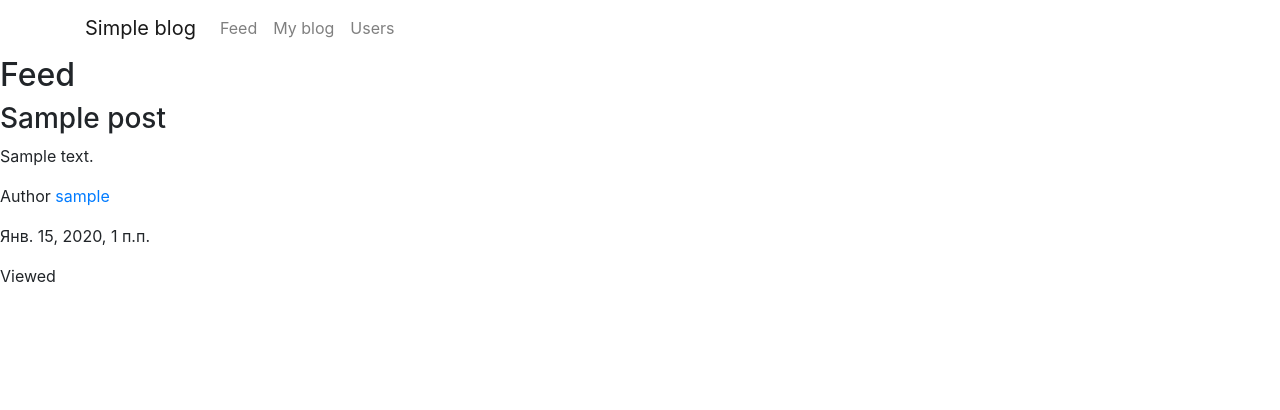
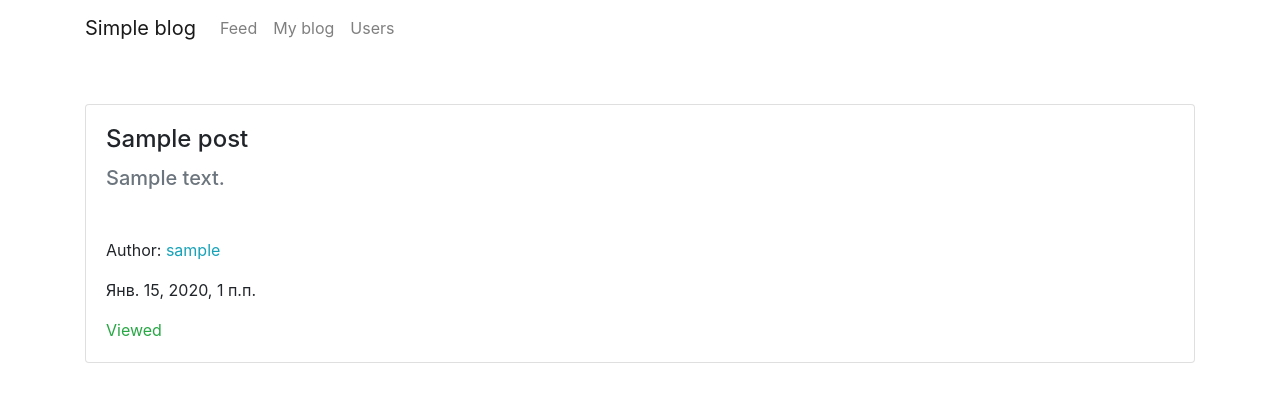
Before and after one commit to IlkoChw/simple_blog, a Django app: page /feed/ in a window 1280 px wide. Shown: the top 410 px of the page. Run offline with Django 3.2, Linux system fonts and the light colour scheme; a user stored in the database is signed in; tables that the repository leaves empty hold one stand-in row (values such as "Sample post"); some libraries are stand-ins or nearby versions.

Commit message:
обновил шаблон ленты

```diff
--- a/app/main_app/templates/main_app/feed.html
+++ b/app/main_app/templates/main_app/feed.html
@@ -7,23 +7,25 @@
 
 {% block content %}
 
+    {% for post, view  in posts %}
+    <div class="col-12 mb-5">
+        <div class="card">
+            <div class="card-body">
+                <h4 class="card-title">{{ post.title }}</h4>
+                <p class="h5 text-muted mb-5">{{ post.text }}</p>
 
-<h2>Feed</h2>
-
-    {% for post, view  in posts %}
-
-    <h3>{{ post.title }}</h3>
-    <p>{{ post.text }}</p>
-    <p>Author <a href="{%url 'blog' user_name=post.author.username %}">{{ post.author }}</a></p>
-    <p>{{ post.created }}</p>
-
-    {% if view.viewed%}
-    <p>Viewed</p>
-    {% else %}
-    <a href="{%url 'post_viewed' post_pk=post.pk %}">Not viewed</a>
-    {% endif %}
-    <br>
+                <p class="card-text ">Author: <a class="text-info" href="{%url 'blog' user_name=post.author.username %}">{{ post.author }}</a></p>
+                <p class="card-text">{{ post.created }}</p>
+                {% if view.viewed %}
+                <p class="card-text text-success">Viewed</p>
+                {% else %}
+                <a href="{%url 'post_viewed' post_pk=post.pk %}" class="card-link text-info">Not viewed</a>
+                {% endif %}
+            </div>
+        </div>
+    </div>
 
 {% endfor %}
 
+
 {% endblock %}
--- a/app/templates/base.html
+++ b/app/templates/base.html
@@ -16,7 +16,7 @@
 
 <body>
 
-<header>
+<header class="mb-5">
 
     <nav class="navbar navbar-expand-lg navbar-light">
         <div class="container">
@@ -32,7 +32,7 @@
             <div class="collapse navbar-collapse" id="basicNav">
                 <ul class="navbar-nav mr-auto smooth-scroll">
                     <li class="nav-item">
-                        <a class="nav-link" href="#">Feed</a>
+                        <a class="nav-link" href="{% url 'feed' %}">Feed</a>
                     </li>
                     <li class="nav-item">
                         <a class="nav-link" href="#">My blog</a>
@@ -49,7 +49,12 @@
 </header>
 
 <main>
-    {% block content %}{% endblock content %}
+    <div class="container">
+    <div class="row">
+        {% block content %}
+        {% endblock content %}
+    </div>
+    </div>
 </main>
 
 
```
